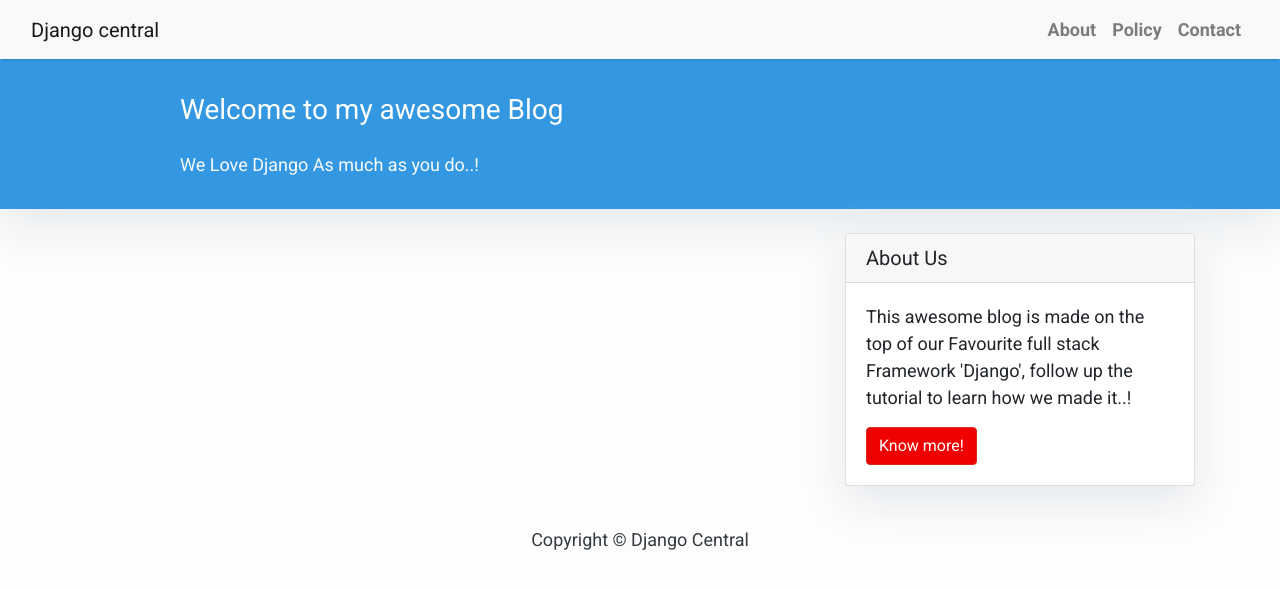
After one commit to Edwin-Karanu-Muiruri/blog_site, a Django app: page / in a window 1280 px wide. The commit adds this page. Shown: the top 589 px of the page. Run offline with Django 4.2, Linux system fonts and the light colour scheme; data comes from the database, SQL or seed files in the repository; some libraries are stand-ins or nearby versions.

Commit message:
Added the side-bar and post details html pages

```diff
--- a/blog_site/blog_site/templates/base.html
+++ b/blog_site/blog_site/templates/base.html
@@ -58,6 +58,7 @@
             {% block content %}
             <!-- Content Goes here -->
             {% endblock content %}
+
             <!-- Footer -->
             <footer class="py-3 bg-grey">
                 <p class="m-0 text-dark text-center ">Copyright &copy; Django Central</p>
--- /dev/null
+++ b/blog_site/blog_site/templates/index.html
@@ -0,0 +1,51 @@
+{% extends "base.html" %}
+{% block content %}
+<style>
+    body {
+        font-family: "Roboto", sans-serif;
+        font-size: 18px;
+        background-color: #fdfdfd;
+    }
+
+    .head_text {
+        color: white;
+    }
+
+    .card {
+        box-shadow: 0 16px 48px #E3E7EB;
+    }
+</style>
+
+<header class="masthead">
+    <div class="overlay"></div>
+    <div class="container">
+        <div class="row">
+            <div class=" col-md-8 col-md-10 mx-auto">
+                <div class="site-heading">
+                    <h3 class=" site-heading my-4 mt-3 text-white"> Welcome to my awesome Blog </h3>
+                    <p class="text-light">We Love Django As much as you do..! &nbsp
+                    </p>
+                </div>
+            </div>
+        </div>
+    </div>
+</header>
+<div class="container">
+    <div class="row">
+        <!-- Blog Entries Column -->
+        <div class="col-md-8 mt-3 left">
+            {% for post in post_list %}
+            <div class="card mb-4">
+                <div class="card-body">
+                    <h2 class="card-title">{{ post.title }}</h2>
+                    <p class="card-text text-muted h6">{{ post.author }} | {{ post.created_on}} </p>
+                    <p class="card-text">{{post.content|slice:":200" }}</p>
+                    <a href="{% url 'post_detail' post.slug  %}" class="btn btn-primary">Read More &rarr;</a>
+                </div>
+            </div>
+            {% endfor %}
+        </div>
+        {% block sidebar %} {% include 'sidebar.html' %} {% endblock sidebar %}
+    </div>
+</div>
+{%endblock%}
--- /dev/null
+++ b/blog_site/blog_site/templates/sidebar.html
@@ -0,0 +1,22 @@
+{% block sidebar %}
+
+<style>
+    .card{
+        box-shadow: 0 16px 48px #E3E7EB;
+    }
+
+</style>
+
+<!-- Sidebar Widgets Column -->
+<div class="col-md-4 float-right ">
+<div class="card my-4">
+        <h5 class="card-header">About Us</h5>
+    <div class="card-body">
+        <p class="card-text"> This awesome blog is made on the top of our Favourite full stack Framework 'Django', follow up the tutorial to learn how we made it..!</p>
+        <a href="https://djangocentral.com/building-a-blog-application-with-django"
+        class="btn btn-danger">Know more!</a>
+    </div>
+</div>
+</div>
+
+{% endblock sidebar %}
```
Also changed, not shown: blog_site/blog_site/templates/post_details.html (added, +16 -0 lines).
